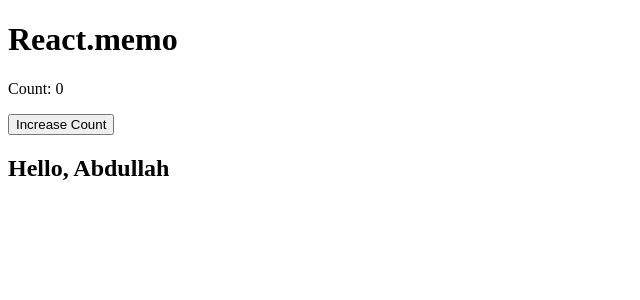
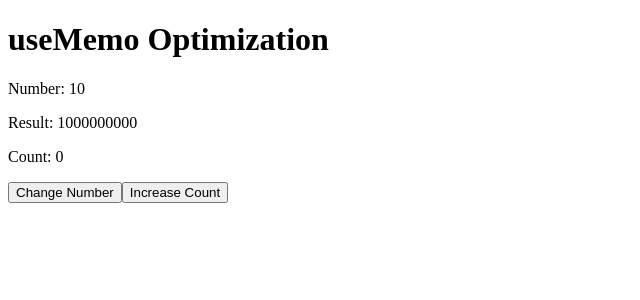
Before and after one commit to abdullahshabir31/React-Learning, a React (Vite) app: page / in a window 1280 px wide. Shown: the top 300 px of the page, without its empty margins (0-640 px from the left). Built offline with nearby package versions, Linux system fonts and the light colour scheme.

Commit message:
Add useMemo optimization example

```diff
--- /dev/null
+++ b/src/14-Performance-Optimization/02-use-memo-optimization.jsx
@@ -0,0 +1,34 @@
+import { useMemo, useState } from "react";
+
+function UseMemoOptimization() {
+  const [number, setNumber] = useState(10);
+  const [count, setCount] = useState(0);
+
+  const expensiveCalculation = useMemo(() => {
+    console.log("Expensive calculation running...");
+
+    let result = 0;
+
+    for (let i = 0; i < 100000000; i++) {
+      result += number;
+    }
+
+    return result;
+  }, [number]);
+
+  return (
+    <div>
+      <h1>useMemo Optimization</h1>
+
+      <p>Number: {number}</p>
+      <p>Result: {expensiveCalculation}</p>
+      <p>Count: {count}</p>
+
+      <button onClick={() => setNumber(number + 1)}>Change Number</button>
+
+      <button onClick={() => setCount(count + 1)}>Increase Count</button>
+    </div>
+  );
+}
+
+export default UseMemoOptimization;
--- a/src/App.jsx
+++ b/src/App.jsx
@@ -1,7 +1,7 @@
-import ReactMemoExample from "./14-Performance-Optimization/01-react-memo";
+import UseMemoOptimization from "./14-Performance-Optimization/02-use-memo-optimization";
 
 function App() {
-  return <ReactMemoExample />;
+  return <UseMemoOptimization />;
 }
 
 export default App;
```
